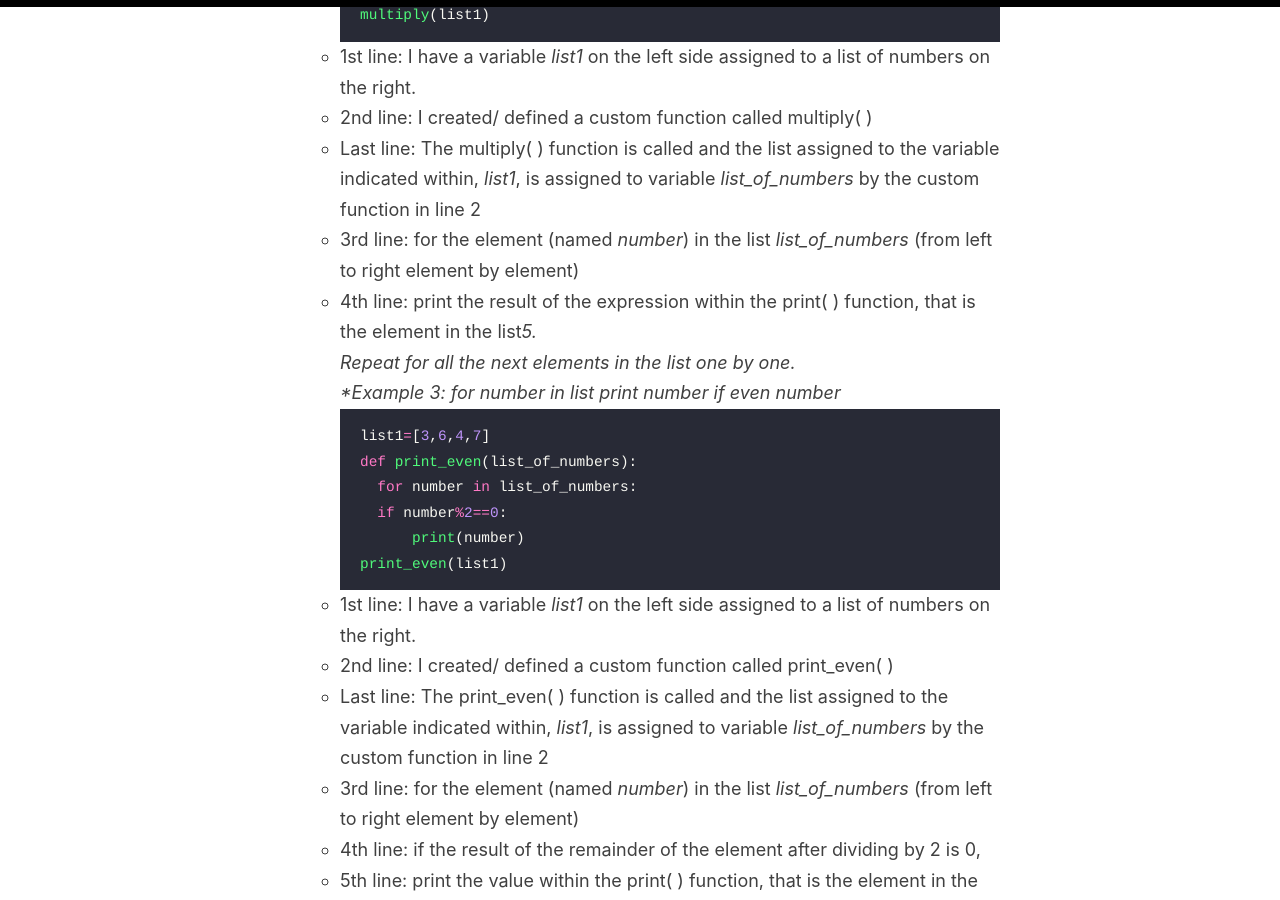
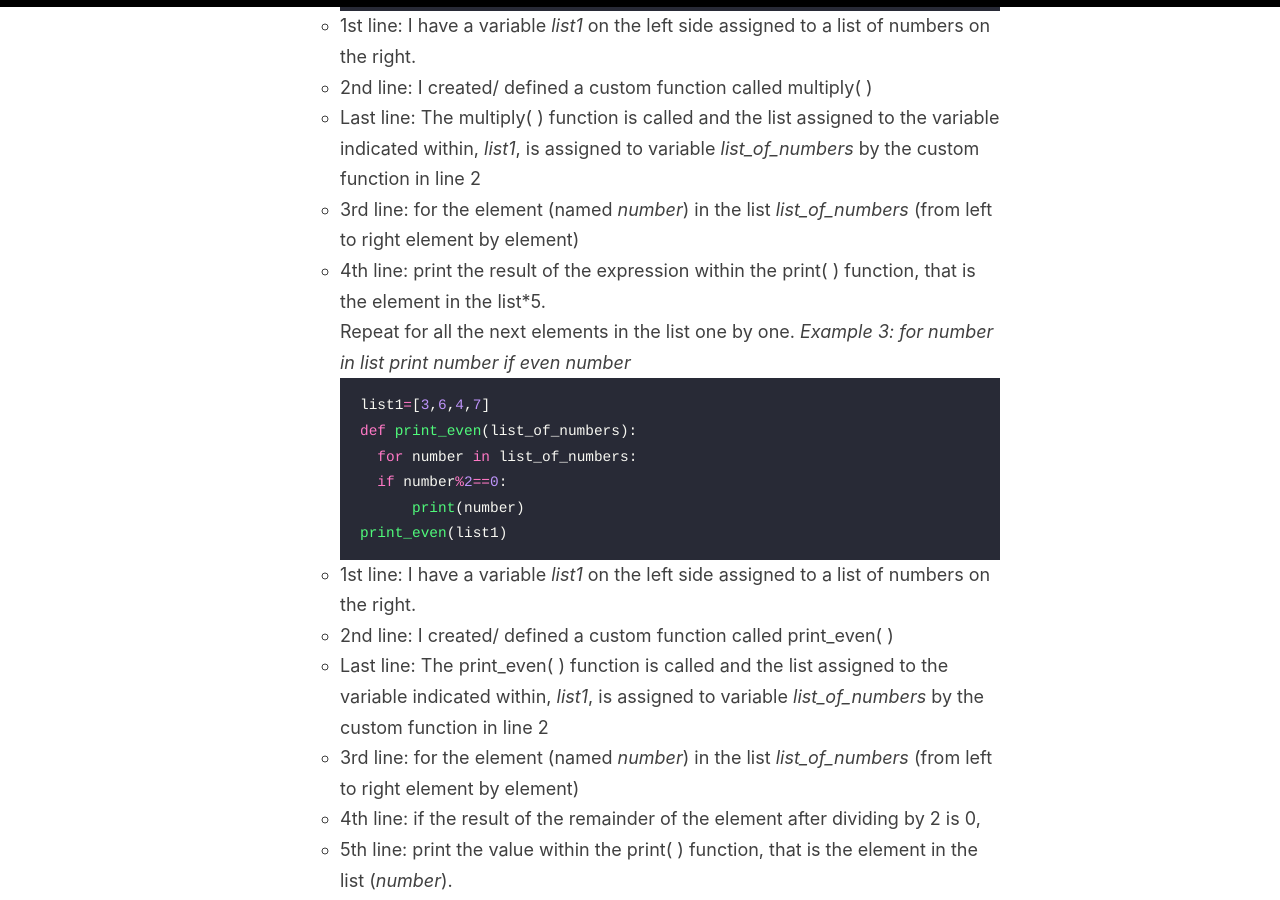
Before and after one commit to liawbeile/liawbeile.github.io, a Jekyll site: the page built from _posts/2021-3-28-march28.md, in a window 1280 px wide and 900 px high, scrolled down 1806 px. Built offline with Jekyll 4.4.1, drawn with Linux system fonts in a browser that asks for light colours.

Commit message:
amended format

````diff
--- a/_posts/2021-3-28-march28.md
+++ b/_posts/2021-3-28-march28.md
@@ -17,7 +17,7 @@
 
 ### 1. Defining custom functions
 - def function_name( ) with lists
- *Example 1: if condition met, print something*
+*Example 1: if condition met, print something*
 ```python
 def calculator(operation, number1, number2):
     if operation=='sum':
@@ -52,7 +52,7 @@
     - 2nd line: I created/ defined a custom function called multiply( )
     - Last line: The multiply( ) function is called and the list assigned to the variable indicated within, *list1*, is assigned to variable *list_of_numbers* by the custom function in line 2
     - 3rd line: for the element (named *number*) in the list *list_of_numbers* (from left to right element by element)
-    - 4th line: print the result of the expression within the print( ) function, that is the element in the list*5.
+    - 4th line: print the result of the expression within the print( ) function, that is the element in the list\*5.
     Repeat for all the next elements in the list one by one.
 *Example 3: for number in list print number if even number*
 ```python
@@ -119,8 +119,8 @@
 name='Beile'
 func1(name,country)
 ```
-    - Output:
-    ```
-    I am in func1. My name is Beile
-    I am from Singapore
-    ```
+*Output*:
+```
+I am in func1. My name is Beile
+I am from Singapore
+```
````
